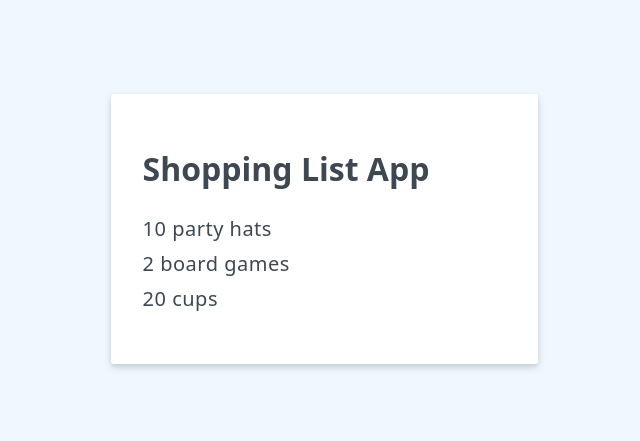
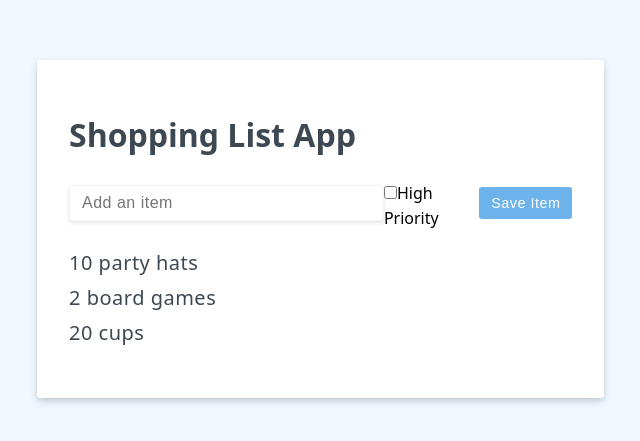
Before and after one commit to sasabeghiu/vue-fundamentals-options-api-course, a Vue app: page / in a window 1280 px wide. Shown: the part 171-612 px from the top of the page, without its empty margins (354-994 px from the left). Built offline with nearby package versions, Linux system fonts and the light colour scheme.

Commit message:
add new item to shopping list

```diff
--- a/src/App.vue
+++ b/src/App.vue
@@ -1,10 +1,25 @@
 <template>
   <div id="shopping-list">
+
     <h1>{{ header || 'Welcome' }}</h1>
+
+    <div class="add-item-form">
+      <input @keyup.enter="items.push({ id: items.length + 1, label: newItem })" v-model="newItem" type="text"
+        placeholder="Add an item">
+
+      <label>
+        <input type="checkbox" v-model="newItemHighPriority">High Priority
+      </label>
+
+      <button @click="items.push({ id: items.length + 1, label: newItem })" class="btn btn-primary">
+        Save Item
+      </button>
+    </div>
 
     <ul>
       <li v-for="item in items" :key="item.id">{{ item.label }}</li>
     </ul>
+
   </div>
 </template>
 
@@ -14,6 +29,8 @@ export default {
   data() {
     return {
       header: 'Shopping List App',
+      newItem: '',
+      newItemHighPriority: false,
       items: [
         { id: 1, label: "10 party hats" },
         { id: 2, label: "2 board games" },
```
